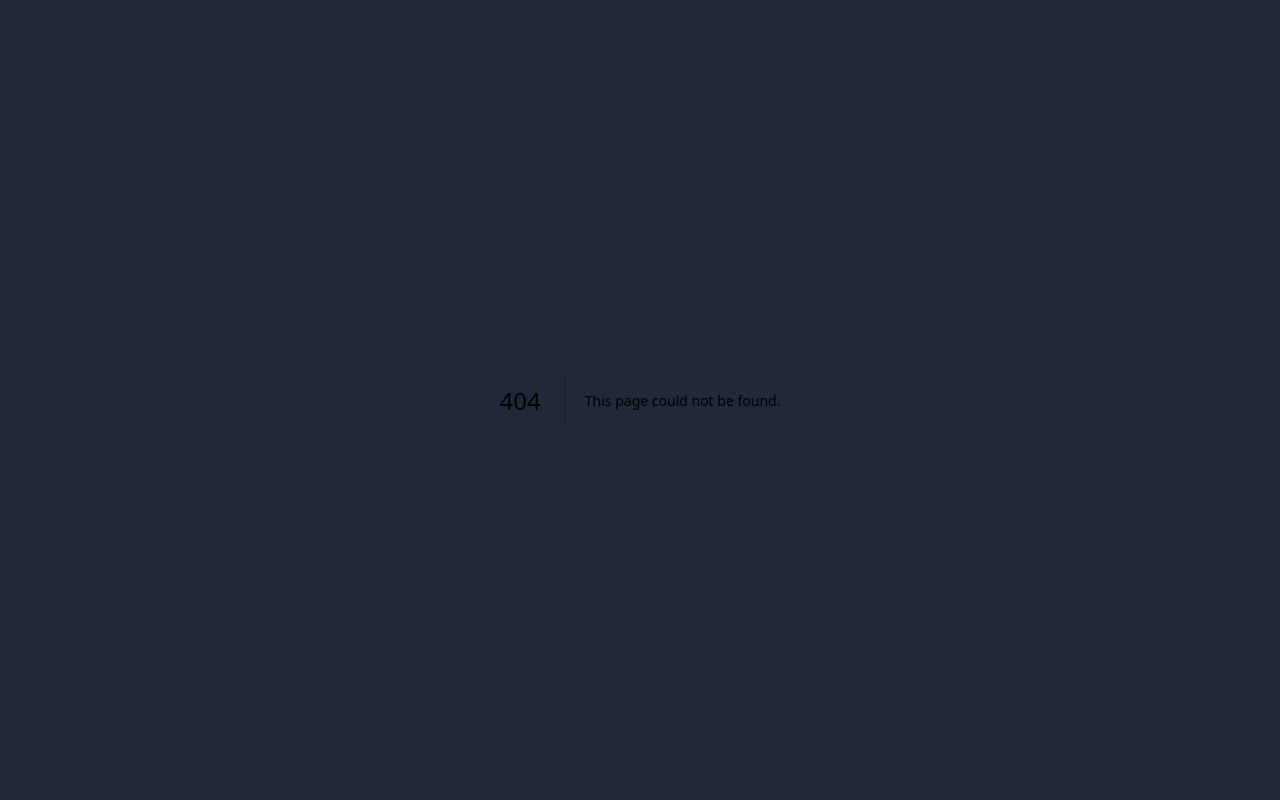
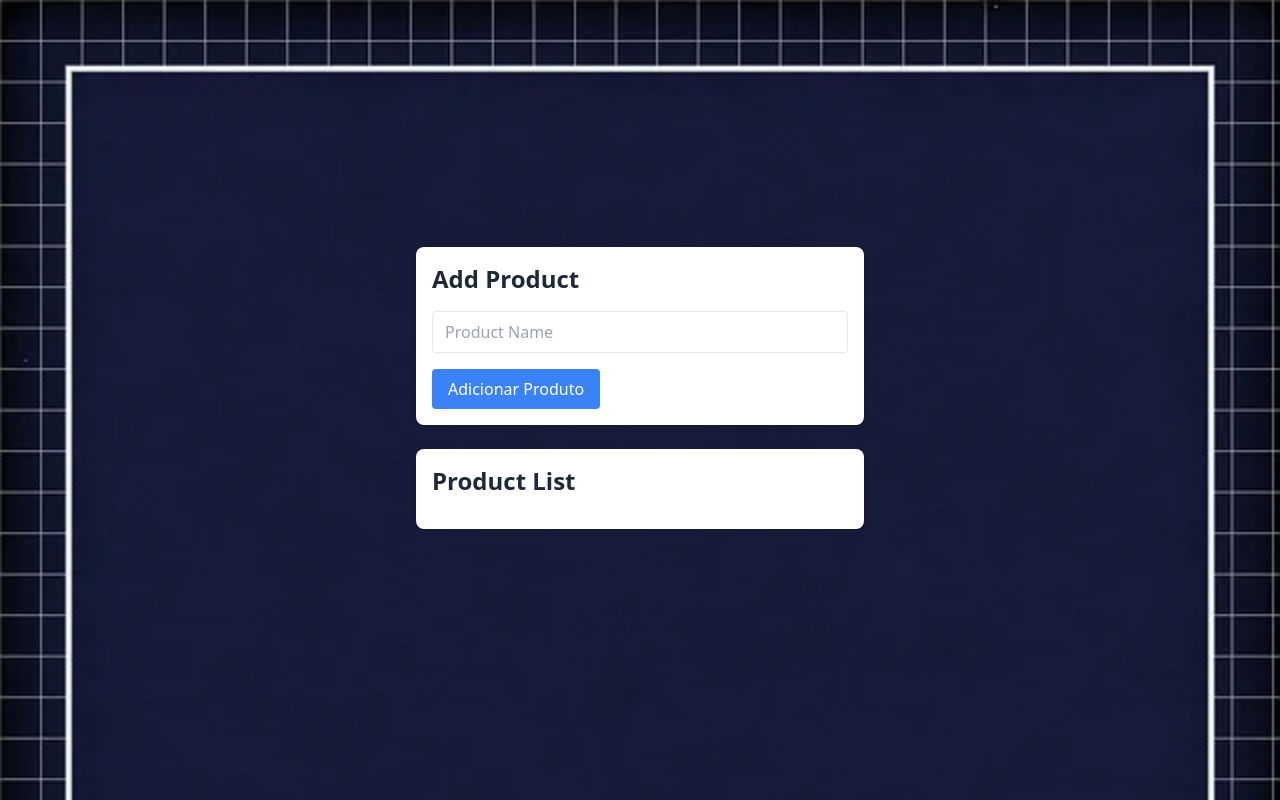
Before and after one commit to GabrieleFerreira/Estudos-React, a Next.js app in the folder estudosreact/: page /exemUsecallback in a window 1280 px wide. Before the commit this address had no page. Built offline with nearby package versions, Linux system fonts and the light colour scheme.

Commit message:
use callback

```diff
--- /dev/null
+++ b/estudosreact/src/app/exemUsecallback/components/ProductAdd.tsx
@@ -0,0 +1,19 @@
+'use client'
+import { useCallback, useState } from 'react'
+import ProductForm from '../components/ProductForm'
+import ProductList from '../components/ProductList'
+
+export default function ProductAdd() {
+  const [products, setProducts] = useState<string[]>([])
+  console.log({ products })
+  const addProduct = useCallback((product: string) => {
+    setProducts((prevProducts) => [...prevProducts, product])
+  }, [])
+
+  return (
+    <div className="max-w-md w-full">
+      <ProductForm addProduct={addProduct} />
+      <ProductList products={products} />
+    </div>
+  )
+}
--- /dev/null
+++ b/estudosreact/src/app/exemUsecallback/components/ProductForm.tsx
@@ -0,0 +1,45 @@
+'use client'
+import React, { useCallback, useState } from 'react'
+
+interface ProductFormProps {
+  addProduct: (product: string) => void
+}
+
+export default function ProductForm({ addProduct }: ProductFormProps) {
+  const [productName, setProductName] = useState('')
+
+  const handleSubmit = useCallback(
+    (e: React.FormEvent) => {
+      e.preventDefault()
+      if (productName.trim()) {
+        addProduct(productName)
+        setProductName('')
+      }
+    },
+    [addProduct, productName]
+  )
+
+  return (
+    <form
+      onSubmit={handleSubmit}
+      className="bg-white shadow-md rounded-lg p-4 mb-6"
+    >
+      <h2 className="text-2xl font-bold mb-4">Add Product</h2>
+      <div className="mb-4">
+        <input
+          type="text"
+          value={productName}
+          onChange={(e) => setProductName(e.target.value)}
+          className="border rounded w-full py-2 px-3 text-gray-700"
+          placeholder="Product Name"
+        />
+      </div>
+      <button
+        type="submit"
+        className="bg-blue-500 text-white py-2 px-4 rounded hover:bg-blue-700"
+      >
+        Adicionar Produto
+      </button>
+    </form>
+  )
+}
--- /dev/null
+++ b/estudosreact/src/app/exemUsecallback/components/ProductList.tsx
@@ -0,0 +1,19 @@
+'use client'
+interface ProductListProps {
+  products: string[]
+}
+
+export default function ProductList({ products }: ProductListProps) {
+  return (
+    <div className="bg-white shadow-md rounded-lg p-4 mb-6">
+      <h2 className="text-2xl font-bold mb-4">Product List</h2>
+      <ul className="list-disc list-inside">
+        {products.map((product, index) => (
+          <li key={index} className="text-lg">
+            {product}
+          </li>
+        ))}
+      </ul>
+    </div>
+  )
+}
--- /dev/null
+++ b/estudosreact/src/app/exemUsecallback/page.tsx
@@ -0,0 +1,11 @@
+import ProductAdd from './components/ProductAdd'
+
+export default function Page() {
+  return (
+    <div className="bg-custom-exemp bg-cover">
+      <div className="flex flex-col items-center justify-center h-screen">
+        <ProductAdd />
+      </div>
+    </div>
+  )
+}
--- a/estudosreact/src/app/page.tsx
+++ b/estudosreact/src/app/page.tsx
@@ -3,11 +3,11 @@ import Cards from './components/Cards'
 export default function Home() {
   return (
     <>
-      <div className="bg-custom-bg bg-cover bg-center w-full h-screen flex flex-col items-center justify-center">
-        <div className=" text-white font-extrabold text-[50px] justify-center flex items-center">
+      <div className="bg-blue-900  shadow-blue-100 g-cover bg-center w-full flex flex-col items-center justify-center ">
+        <div className=" text-white font-extrabold text-[50px] justify-center items-center flex h-full mt-5">
           Explorando Hooks do React
         </div>
-        <div className="flex gap-3 p-2 h-auto mt-4">
+        <div className="grid grid-cols-2  gap-4  p-2 h-full mt-4 md:grid-cols-3 sm:grid-cols-2 lg:grid-cols-4">
           <Cards
             src="/state.png"
             alt="imagem use state"
@@ -33,6 +33,13 @@ export default function Home() {
 
 Você pode estar familiarizado com refs principalmente como uma forma de acessar o DOM . Se você passar um objeto ref para React com <div ref={myRef} />, o React definirá sua .currentpropriedade para o nó DOM correspondente sempre que esse nó mudar."
           />
+          <Cards
+            src="/callback.png"
+            alt="imagem use callback"
+            hrefDoc="https://react.dev/reference/react/useCallback"
+            href="http://localhost:3000/exemUsecallback"
+            message="Ao otimizar o desempenho de renderização, às vezes você precisará armazenar em cache as funções que você passa para componentes filhos. O useCallbacké um React Hook que permite armazenar em cache uma definição de função entre novas renderizações."
+          />
         </div>
       </div>
     </>
```
Also changed, not shown: estudosreact/public/callback.png (added).
